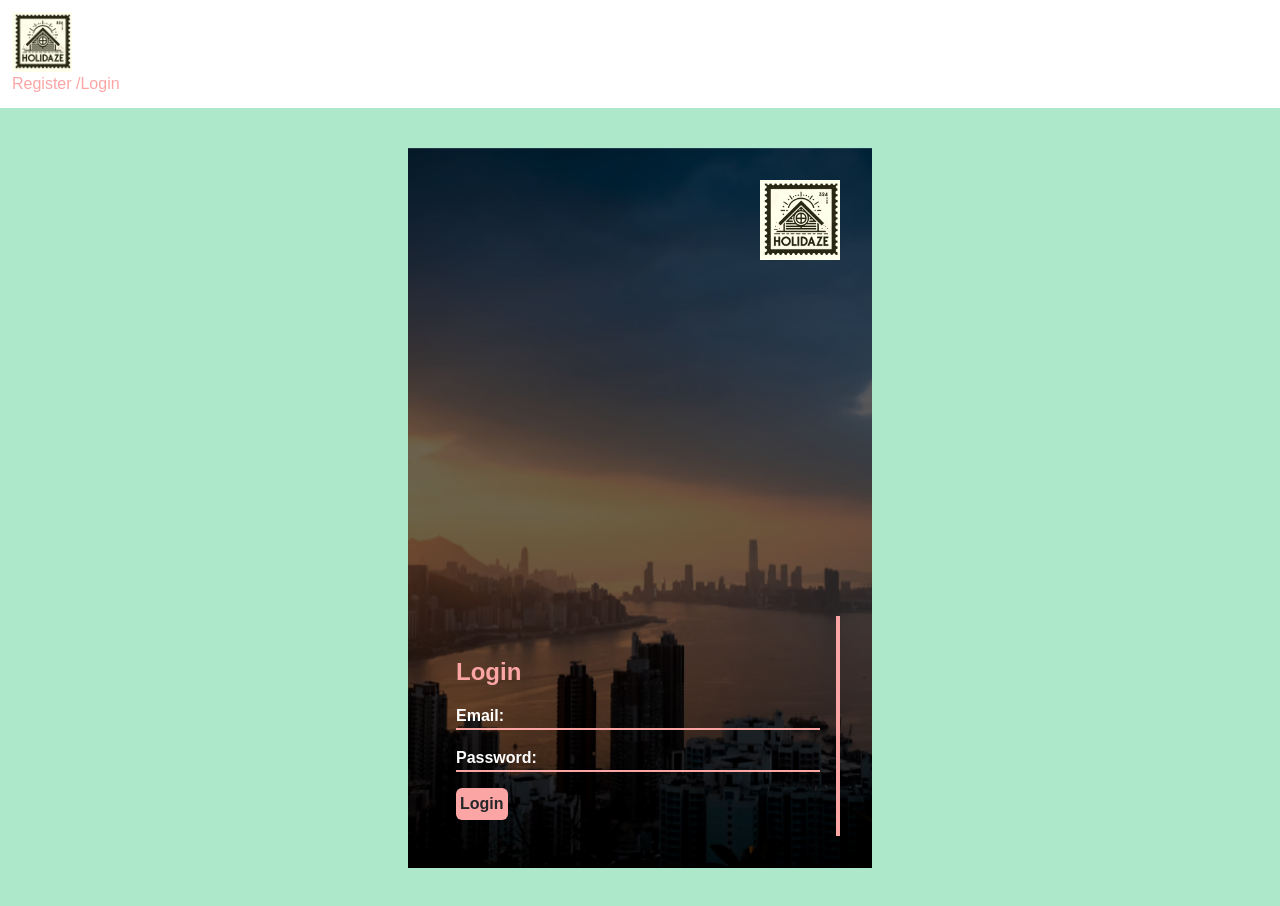
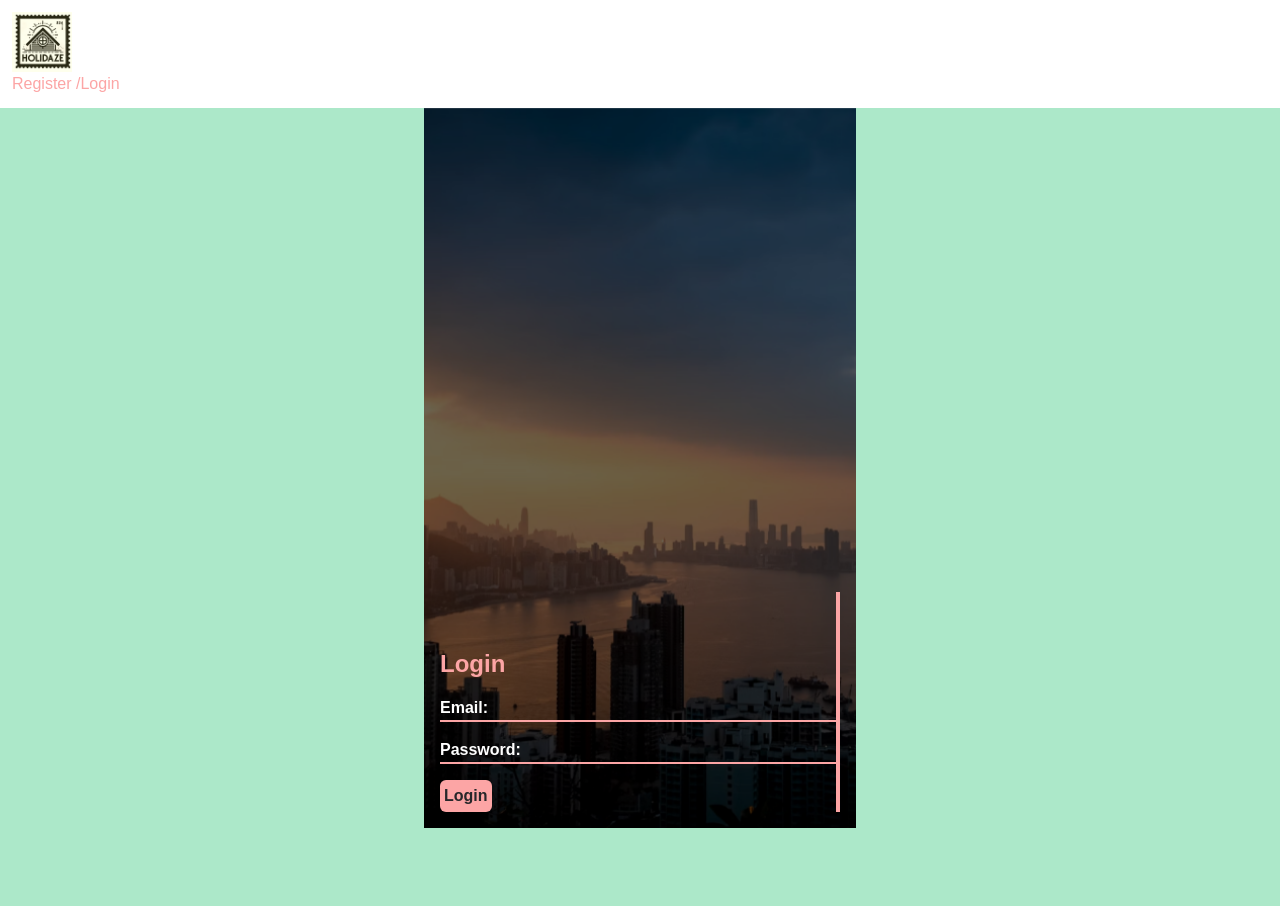
Before and after one commit to Jarle302/holidaze, a Next.js app: page /auth/login in a window 1280 px wide. After the commit the page ends 828 px from the top, so only its background shows below. Built offline with nearby package versions, Linux system fonts and the light colour scheme; a web font is replaced by a local one.

Commit message:
fix loging respnsiveness

```diff
--- a/app/auth/login/page.tsx
+++ b/app/auth/login/page.tsx
@@ -4,14 +4,7 @@ import { FC } from "react";
 
 export default function Login() {
   return (
-    <section className="bg--login h-[full] min-h-[90vh] flex items-start flex-col justify-between p-8">
-      <Image
-        className="ml-auto self-start w-[80px]"
-        src="/stampLogo.webp"
-        alt="Holidaze logo, in the form of a post stamp"
-        height={1024}
-        width={1024}
-      />
+    <section className="bg--login h-[full] min-h-[90vh] flex items-start flex-col justify-end p-4">
       <LoginForm />
     </section>
   );
--- a/app/layout.tsx
+++ b/app/layout.tsx
@@ -18,7 +18,7 @@ export default function RootLayout({
       <body className={`${kadwa.className} bg--gradient`}>
         <UserInfoProvider>
           <Header />
-          <div className="flex justify-center max-w-[1300px] m-auto p-5 sm:p-10">
+          <div className="flex justify-center max-w-[1300px] m-auto px-5 sm:px-10">
             {children}
           </div>
         </UserInfoProvider>
--- a/app/ui/components/LoginFormNew/index.tsx
+++ b/app/ui/components/LoginFormNew/index.tsx
@@ -32,7 +32,7 @@ export const LoginForm = () => {
   return (
     <form
       action={formAction}
-      className="w-[280px] sm:w-[400px] h-[220px] flex gap-4 justify-end p-4 flex-col text-white  bg-transparent lg:border-r-4 border-red-300">
+      className="w-[280px] sm:w-[400px] h-[220px] flex gap-4 justify-end  flex-col text-white  bg-transparent lg:border-r-4 border-red-300">
       <h1 className="text-2xl text-red-300 font-bold ">Login</h1>
       <AuthInput label="Email" name="email" />
       <ValidatedErrorMsg errorArray={state as ZodIssue[]} inputName="email" />
```
